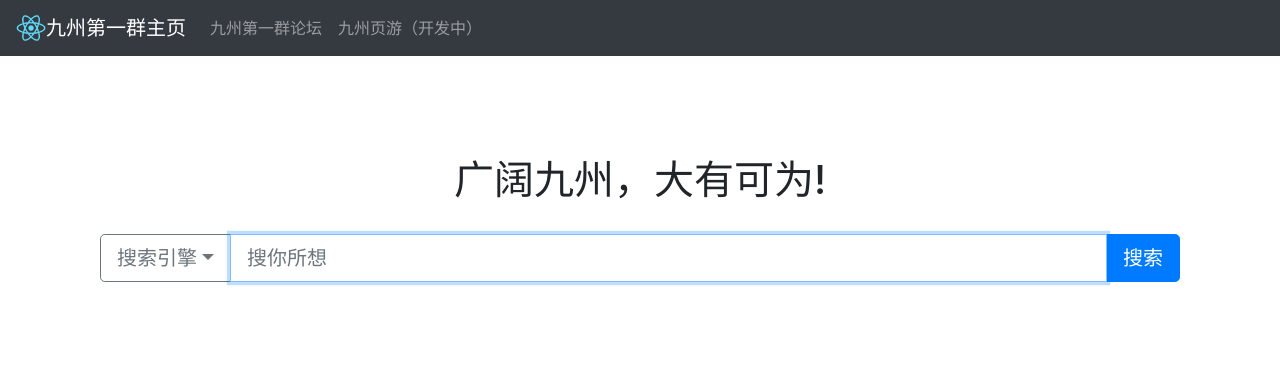
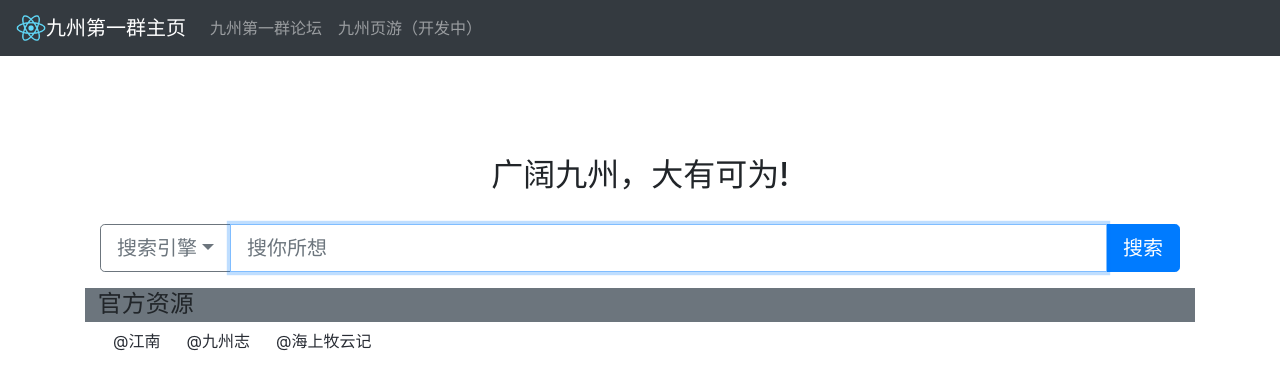
Before and after one commit to novoland-developer-network/novo_homepage_react, a React (Create React App) app: page / in a window 1280 px wide. Shown: the top 388 px of the page. Built offline with nearby package versions, Linux system fonts and the light colour scheme.

Commit message:
官方链接功能

```diff
--- a/src/component/Content.jsx
+++ b/src/component/Content.jsx
@@ -1,7 +1,7 @@
 import React from "react";
 import {Col, Row} from "react-bootstrap";
 import SearchField from "./SearchField";
-// import Links from "./Links";
+import Links from "./Links";
 
 /**
  * 正文组件
@@ -15,10 +15,10 @@ export default () => (
                 <SearchField/>
             </Col>
         </Row>
-        {/*<Row>*/}
-        {/*    <Col lg="12" xs="12">*/}
-        {/*        <Links/>*/}
-        {/*    </Col>*/}
-        {/*</Row>*/}
+        <Row>
+            <Col lg="12" xs="12">
+                <Links/>
+            </Col>
+        </Row>
     </Col>
 );
```
